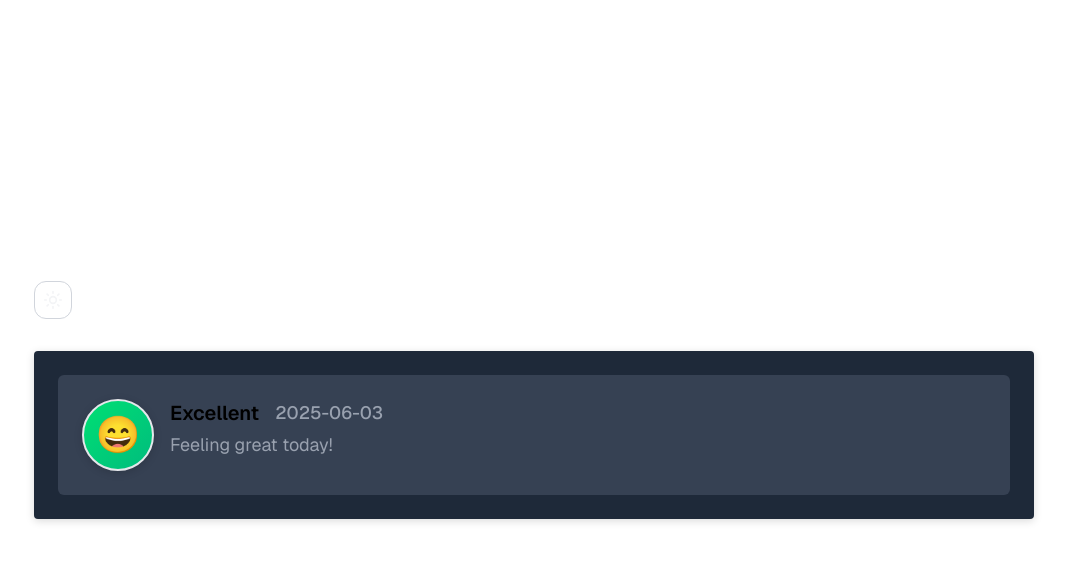
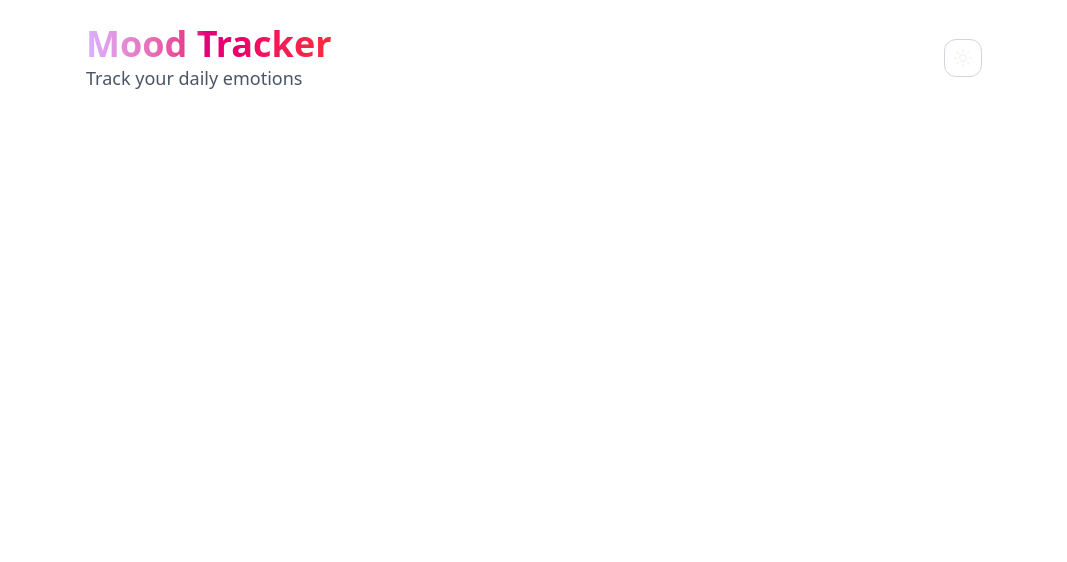
Before and after one commit to seatherly-banyanlabs/team2-project, a Next.js app: page / in a window 1280 px wide. Shown: the top 562 px of the page, without its empty margins (106-1173 px from the left). Built offline with nearby package versions, Linux system fonts and the light colour scheme.

Commit message:
feat:created Header-with-Light/Dark mode and added title-subtitle

```diff
--- a/app/globals.css
+++ b/app/globals.css
@@ -17,4 +17,6 @@
   .animate-fadeIn {
     animation: fadeIn 0.4s ease-out forwards;
   }
+
+
 }
--- a/app/page.tsx
+++ b/app/page.tsx
@@ -1,23 +1,30 @@
 import ThemeToggle from "@/components/ThemeToggle";
 import Image from "next/image";
-import MoodHistoryEntry, { MoodEntry } from "@/components/MoodHistoryEntry";
+// import MoodHistoryEntry, { MoodEntry } from "@/components/MoodHistoryEntry";
+import Header from "@/components/Header";
+
+
+
 export default function Home() {
-const sampleEntry: MoodEntry = {
-  mood: "Excellent",
-  date: new Date().toISOString(),
-  note: "Feeling great today!",
-};
+
+//   const sampleEntry: MoodEntry = {
+//   mood: "Excellent",
+//   date: new Date().toISOString(),
+//   note: "Feeling great today!",
+// };
 
 
 
   return (
-
+    <>
+<div><Header /></div>
   <div className="grid grid-rows-[20px_1fr_20px] items-center justify-items-center min-h-screen p-8 pb-20 gap-16 sm:p-20 font-[family-name:var(--font-geist-sans)]">
       <main className="flex flex-col gap-[32px] row-start-2 items-center sm:items-start">
-        <ThemeToggle />
-      <MoodHistoryEntry entry={sampleEntry} />
+        {/* <ThemeToggle /> */}
+      {/* <MoodHistoryEntry entry={sampleEntry} /> */}
       </main>
     </div>
+    </>
 
   );
 }
--- /dev/null
+++ b/components/Header.tsx
@@ -0,0 +1,21 @@
+"use client";
+
+import ThemeToggle from "./ThemeToggle";
+
+export default function Header() {
+  return (
+    <header className="w-full bg-white dark:bg-[#0f172a] transition-colors duration-300">
+      <div className="flex flex-col sm:flex-row items-start sm:items-center justify-between px-6 sm:px-12 lg:px-48 py-6 gap-4">
+        <div>
+          <h1 className="text-3xl sm:text-4xl font-bold bg-gradient-to-r from-purple-300 via-pink-600 to-red-500 text-transparent bg-clip-text">
+            Mood Tracker
+          </h1>
+          <h2 className="text-base sm:text-lg text-gray-600 dark:text-gray-400">
+            Track your daily emotions
+          </h2>
+        </div>
+        <ThemeToggle />
+      </div>
+    </header>
+  );
+}
--- a/components/Provider.tsx
+++ b/components/Provider.tsx
@@ -4,9 +4,12 @@ import { ThemeProvider } from 'next-themes';
 import React from 'react';
 
 export default function Provider({
-  children,
-}: Readonly<{
-  children: React.ReactNode;
-}>) {
-    return <ThemeProvider attribute="class" defaultTheme="system">{children}</ThemeProvider>;
-}
+  children
+}: { children: React.ReactNode;
+}) {
+    return (
+    <ThemeProvider
+    attribute="class"
+    defaultTheme="system" enableSystem>{children}</ThemeProvider>
+)
+  }
```
